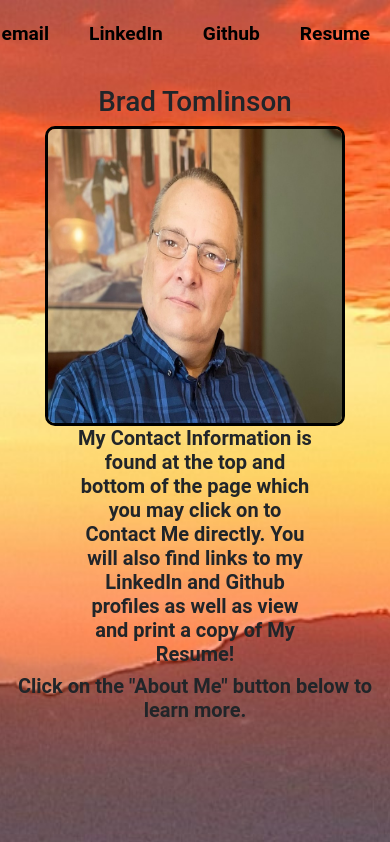
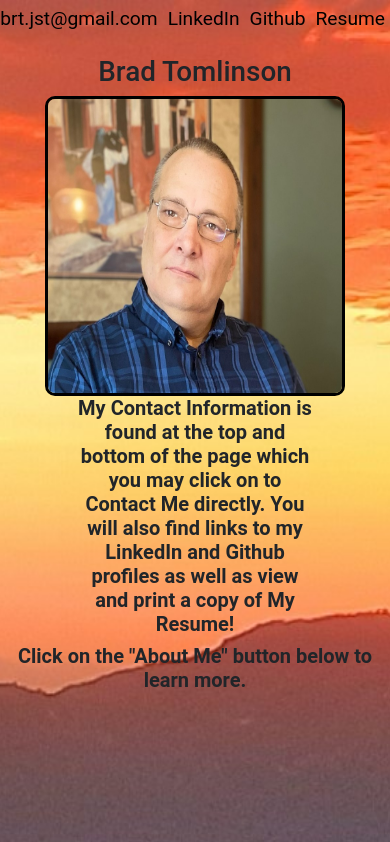
Before and after one commit to bradfan/showcase-portfolio, a React (Create React App) app: page / in a window 390 px wide. Shown: the top 842 px of the page. Built offline with nearby package versions, Linux system fonts and the light colour scheme.

Commit message:
adjust mobile response header

```diff
--- a/src/Header.js
+++ b/src/Header.js
@@ -25,10 +25,12 @@ const lineStyle = {
   // marginTop: "2%",
   // marginBottom: "2%",
   // float: "right",
-  margin: "20px",
-  fontWeight: "600",
+  margin: "5px",
+  fontWeight: "400",
   fontSize: "1.2rem",
   color: "black",
+  // border: "1px solid white",
+  // borderRadius: "10px",
 };
 
 const name = {
@@ -55,7 +57,7 @@ function Header() {
           <ul style={navLinks}>
             <strong>
               <a href="mailto:brt.jst@gmail.com">
-                <li style={lineStyle}>email</li>
+                <li style={lineStyle}>brt.jst@gmail.com</li>
               </a>
             </strong>
             {/* <strong>
```
